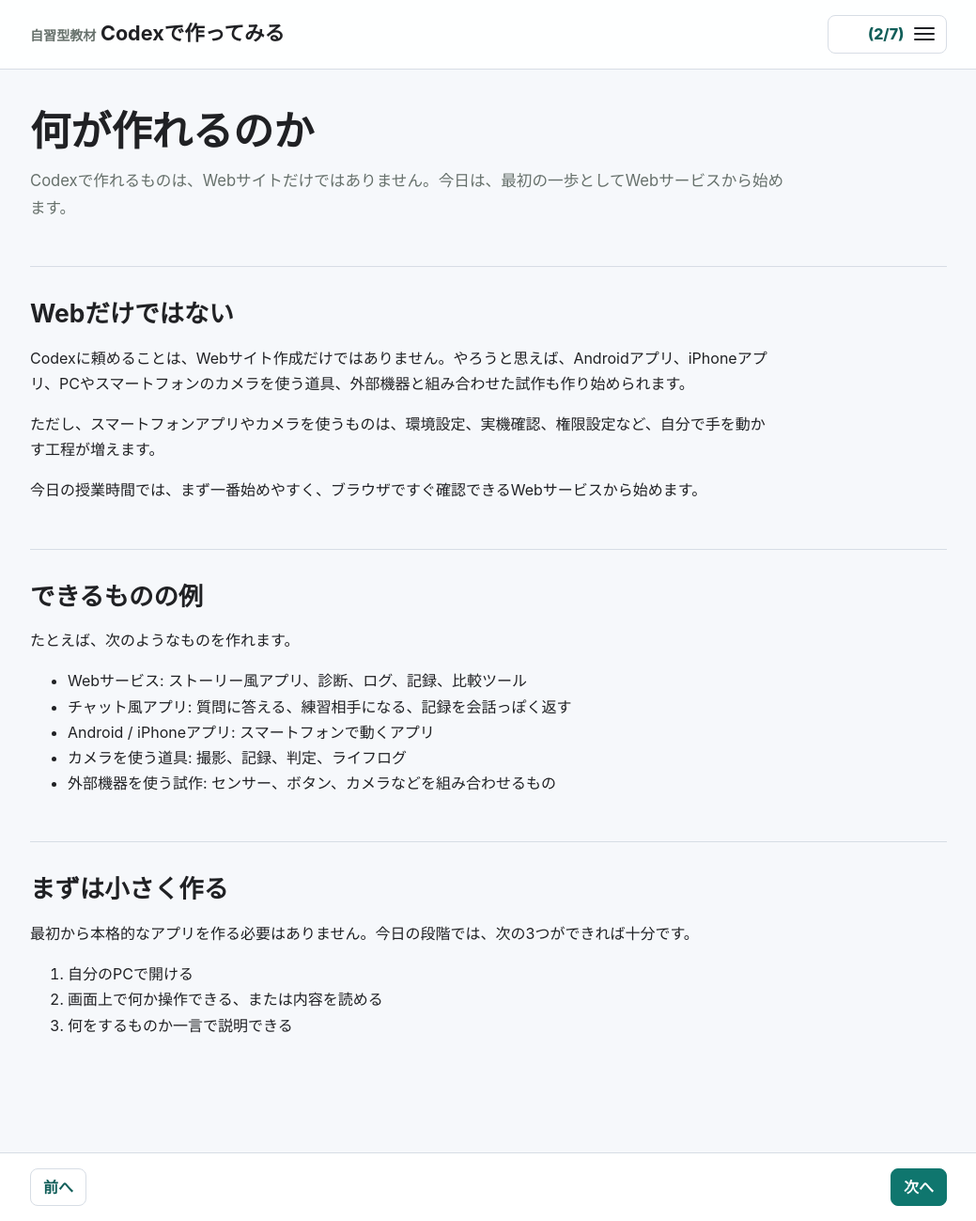
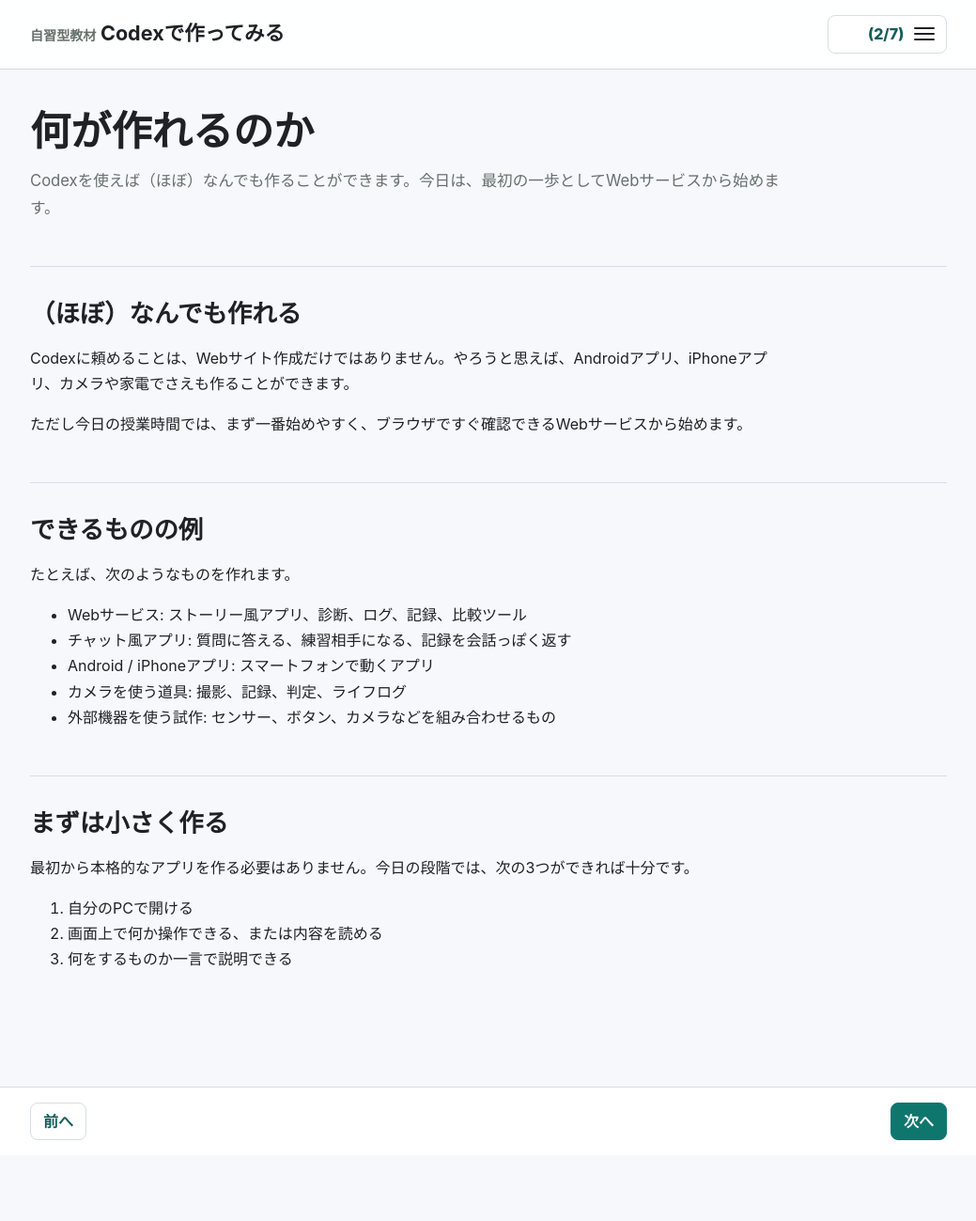
Before and after one commit to rintaro-chujo/designe-lecture, a Jekyll site: the page built from 20260528/can-make/index.md, in a window 1280 px wide. Shown: the whole page at 94% size, without its empty margins (120-1159 px from the left). Built offline with Jekyll 4.4.1, drawn with Linux system fonts in a browser that asks for light colours; after the commit the page ends 1229 px from its top, so only the background shows below that.

Commit message:
Update can-make lesson copy

```diff
--- a/20260528/can-make/index.md
+++ b/20260528/can-make/index.md
@@ -1,16 +1,14 @@
 ---
 layout: default
 title: "何が作れるのか"
-lead: "Codexで作れるものは、Webサイトだけではありません。今日は、最初の一歩としてWebサービスから始めます。"
+lead: "Codexを使えば（ほぼ）なんでも作ることができます。今日は、最初の一歩としてWebサービスから始めます。"
 ---
 
-## Webだけではない
+## （ほぼ）なんでも作れる
 
-Codexに頼めることは、Webサイト作成だけではありません。やろうと思えば、Androidアプリ、iPhoneアプリ、PCやスマートフォンのカメラを使う道具、外部機器と組み合わせた試作も作り始められます。
+Codexに頼めることは、Webサイト作成だけではありません。やろうと思えば、Androidアプリ、iPhoneアプリ、カメラや家電でさえも作ることができます。
 
-ただし、スマートフォンアプリやカメラを使うものは、環境設定、実機確認、権限設定など、自分で手を動かす工程が増えます。
-
-今日の授業時間では、まず一番始めやすく、ブラウザですぐ確認できるWebサービスから始めます。
+ただし今日の授業時間では、まず一番始めやすく、ブラウザですぐ確認できるWebサービスから始めます。
 
 ## できるものの例
 
```
